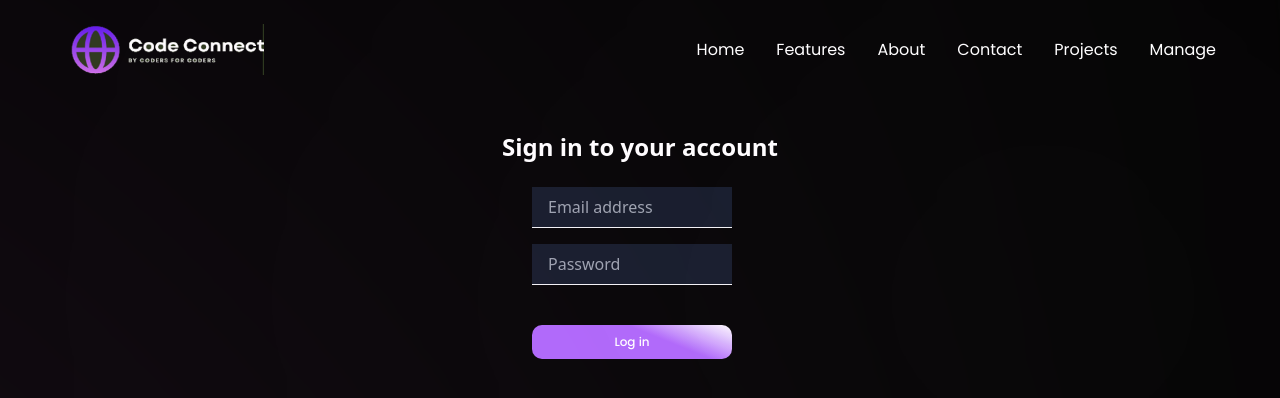
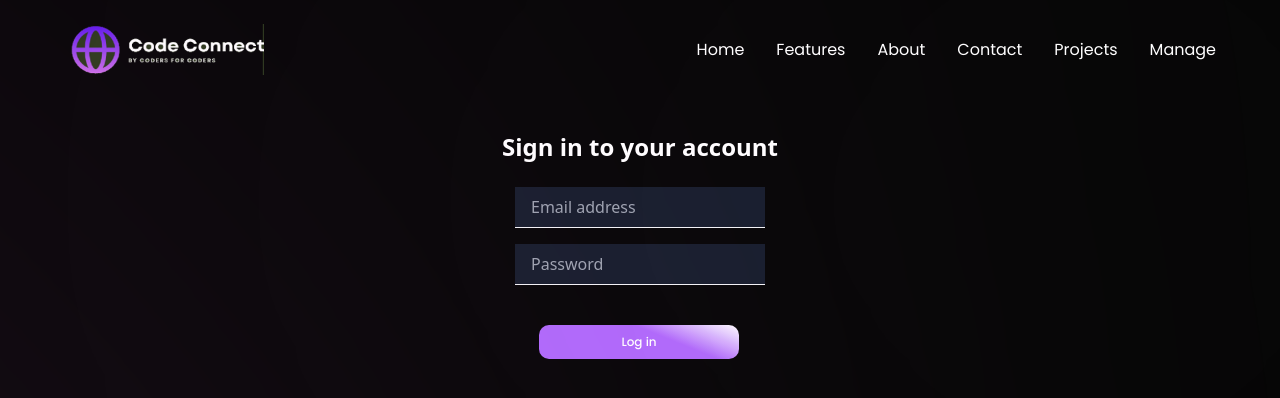
Before and after one commit to zenodegenkamp/codeConnect-main, a React (Vite) app: page /login in a window 1280 px wide. Shown: the top 398 px of the page. Built offline with nearby package versions, Linux system fonts and the light colour scheme.

Commit message:
Fixed navbar

```diff
--- a/src/components/Navbar.jsx
+++ b/src/components/Navbar.jsx
@@ -1,7 +1,7 @@
 import { useState } from "react";
 import { close, logo, menulogo, CodeConnect} from "../assets";
 import { navLinks} from "../constants";
-import { NavLink } from 'react-router-dom';
+import { NavLink, Link} from 'react-router-dom';
 
 export default function Navbar() {
 
@@ -17,7 +17,6 @@ export default function Navbar() {
     return (
         <nav className="w-full flex py-6 justify-between items-center navbar">
             <img src={CodeConnect} alt="logo" className="w-[200px]" />
-            {/* <h1 className="text-white font-poppins font-semibold text-[32px]"><span className="text-gradient">C</span>ode<span className="text-gradient">C</span>onncet</h1> */}
 
             <ul className="list-none md:flex hidden justify-end items-center flex-1 space-x-8">
 
@@ -30,7 +29,7 @@ export default function Navbar() {
                         </li>
                     )
                 })}
-                 <li>
+                <li>
                         <NavLink
                             to="/projects"
                             className={`font-poppins font-normal cursor-pointer text-[16px] text-white`}
@@ -55,22 +54,17 @@ export default function Navbar() {
                     alt="menu or close"
                     onClick={toggleMenu}
                 />
-                <div className={`${menu ? "flex" : "hidden"} p-6 bg-black-gradient absolute top-20 right-0 mx-4 my-2 min-w-[140px] rounded-xl sidebar`}>
+                <div className={`${menu ? "flex" : "hidden"} p-6 bg-black-gradient absolute top-20 right-0 mx-4 my-2 min-w-[140px] rounded-xl sidebar z-100`}>
                     <ul className="list-none md:flex justify-end items-start flex-1 flex-col">
+                        <li className="mt-4">
+                            <NavLink
+                                to="/"
+                                className={`mt-4 font-poppins font-medium cursor-pointer text-[16px] text-dimWhite`}
 
-                        {navLinks.map((nav, index) => {
-                            return (
-                                <li
-                                key={nav.id}
-                                className={`font-poppins font-medium cursor-pointer text-[16px] ${
-                                  active === nav.title ? "text-white" : "text-dimWhite"
-                                } ${index === navLinks.length - 1 ? "mb-0" : "mb-4"}`}
-                                onClick={() => setActive(nav.title)}
-                                >
-                                    <a href={`#${nav.id}`}>{nav.title}</a>
-                                </li>
-                            )
-                        })}
+                            >
+                                Home
+                            </NavLink>
+                        </li>
                         <li className="mt-4">
                         <NavLink
                             to="/projects"
@@ -82,7 +76,7 @@ export default function Navbar() {
                         </li>
                         <li className="mt-4 ">
                         <NavLink
-                            to="/manage"
+                            to="/host"
                             className={`mt-4 font-poppins font-medium cursor-pointer text-[16px] text-dimWhite`}
 
                         >
--- a/src/index.css
+++ b/src/index.css
@@ -17,6 +17,10 @@
 * {
   scroll-behavior: smooth;
 
+}
+
+body {
+    background-color: black;
 }
 
 .button-gradient {
--- a/src/pages/Login.jsx
+++ b/src/pages/Login.jsx
@@ -50,23 +50,23 @@ export default function Login() {
     }
 
     return (
-        <div className="relative z-[5] flex flex-col items-center justify-start text-white login-container h-screen">
+        <div className="z-[5] flex flex-col items-center justify-start text-white login-container h-screen ">
             {location.state?.message && (
-                <h3 className="login-error text-white">{location.state.message}</h3>
+                <h3 className="login-error flex flex-col items-center justify-start text-white">{location.state.message}</h3>
             )}
             <h1 className="text-2xl font-semibold mt-8 mb-6">Sign in to your account</h1>
             {error?.message && <h3 className="login-error">{error.message}</h3>}
 
             <form onSubmit={handleSubmit} className=" max-w-md login-form">
 
-                <div className="flex flex-col">
+                <div className="flex flex-col items-center justify-center">
                 <input
                     name="email"
                     onChange={handleChange}
                     type="email"
                     placeholder="Email address"
                     value={loginFormData.email}
-                    className="w-[200px] mb-4 mr-4 px-4 py-2 border-b border-gray-100 rounded-none bg-gray-900 text-white focus:outline-none focus:border-purple-600"
+                    className="w-[250px] mb-4 px-4 py-2 border-b border-gray-100 rounded-none bg-gray-900 text-white focus:outline-none focus:border-purple-600"
                 />
                 <input
                     name="password"
@@ -74,13 +74,13 @@ export default function Login() {
                     type="password"
                     placeholder="Password"
                     value={loginFormData.password}
-                    className="w-[200px] mb-4 w-100 px-4 py-2 border-b border-gray-100 rounded-none bg-gray-900 text-white focus:outline-none focus:border-purple-600"
+                    className="w-[250px] mb-4 w-100 px-4 py-2 border-b border-gray-100 rounded-none bg-gray-900 text-white focus:outline-none focus:border-purple-600"
                 />
                 </div>
 
                 <button
                     disabled={status === "submitting"}
-                    className={`w-[200px] flex justify-center items-center button-gradient text-white mt-6 md:mb-0 py-2 px-4 font-poppins font-medium text-[12px] text-primary  rounded-[10px] outline-none mr-4`}
+                    className={`w-[200px] flex justify-center items-center button-gradient text-white mt-6 md:mb-0 py-2 px-4 font-poppins font-medium text-[12px] text-primary  rounded-[10px] outline-none ml-6`}
                 >
                     {status === "submitting" ? "Logging in..." : "Log in"}
                 </button>
--- a/src/pages/Projects/Projects.jsx
+++ b/src/pages/Projects/Projects.jsx
@@ -79,14 +79,14 @@ export default function Projects() {
 
 
     return (
-        <section className={`${styles.paddings} relative h-screen`} id="explore">
+        <section className={`${styles.paddings} h-screen`} id="explore">
 
             <div className="flex items-center justify-center text-white z-[5]  p-6 rounded-[24px]">
                     <button
                         onClick={() => handleFilterChange("type", "front-end")}
                         className={
                             `
-                         ${typeFilter === "front-end" ? "button-gradient" : "bg-discount-gradient"} text-white mb-4 md:mb-0 py-2 px-4 font-poppins font-medium text-[18px] text-primary  rounded-[10px] outline-none mr-4 ${styles}`
+                         ${typeFilter === "front-end" ? "button-gradient" : "bg-discount-gradient"} text-white md:mb-0 py-2 px-4 font-poppins font-medium text-[18px] text-primary  rounded-[10px] outline-none mr-4 ${styles}`
                         }
                     >Front-end</button>
                     <button
@@ -135,49 +135,3 @@ export default function Projects() {
       </section>
     )
 }
-
-// <div className="project-list-container">
-//             <div className="project-list-header">
-//             <h1 className="project-list-h1"><span className="highligted-text">Explore</span> the available projects</h1>
-//             <div className="project-list-filter-buttons">
-//                 <button
-//                     onClick={() => handleFilterChange("type", "front-end")}
-//                     className={
-//                         `project-type simple
-//                         ${typeFilter === "front-end" ? "selected" : ""}`
-//                     }
-//                 >Front-end</button>
-//                 <button
-//                     onClick={() => handleFilterChange("type", "back-end")}
-//                     className={
-//                         `project-type luxury
-//                         ${typeFilter === "back-end" ? "selected" : ""}`
-//                     }
-//                 >Back-end</button>
-//                 <button
-//                     onClick={() => handleFilterChange("type", "ux-design")}
-//                     className={
-//                         `project-type rugged
-//                         ${typeFilter === "ux-design" ? "selected" : ""}`
-//                     }
-//                 >Ux-design</button>
-
-//                 {typeFilter ? (
-//                     <button
-//                         onClick={() => handleFilterChange("type", null)}
-//                         className="project-type clear-filters"
-//                     >Clear filter</button>
-//                 ) : null}
-
-//             </div>
-//             </div>
-//             <div className="project-list">
-//                 {projectElements}
-
-//             </div>
-//             <div className="project-list-bottom-section">
-//             { <Spline
-//                 zIndex="-1"
-//                 className="spline-background-projects"scene="https://prod.spline.design/xo9Z214VQTCYaekx/scene.splinecode" /> }
-//             </div>
-//         </div>
```
Also changed, not shown: src/constants/index.js (indentation only).
